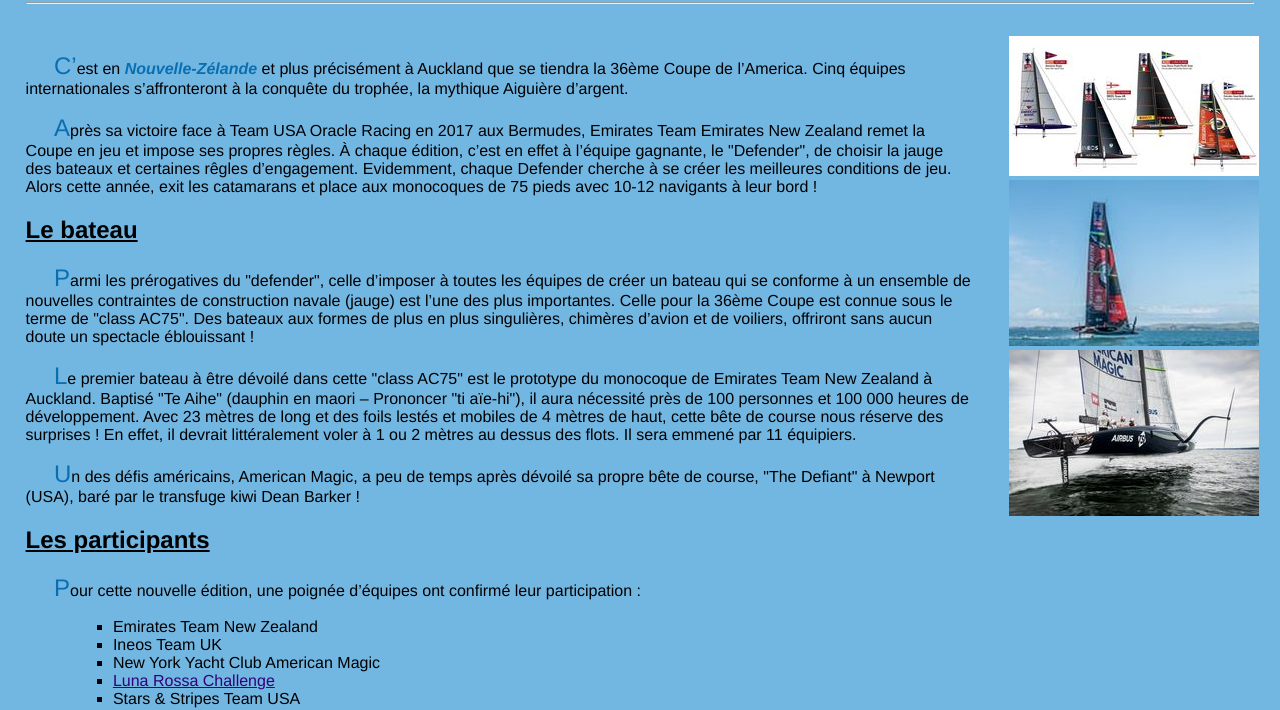
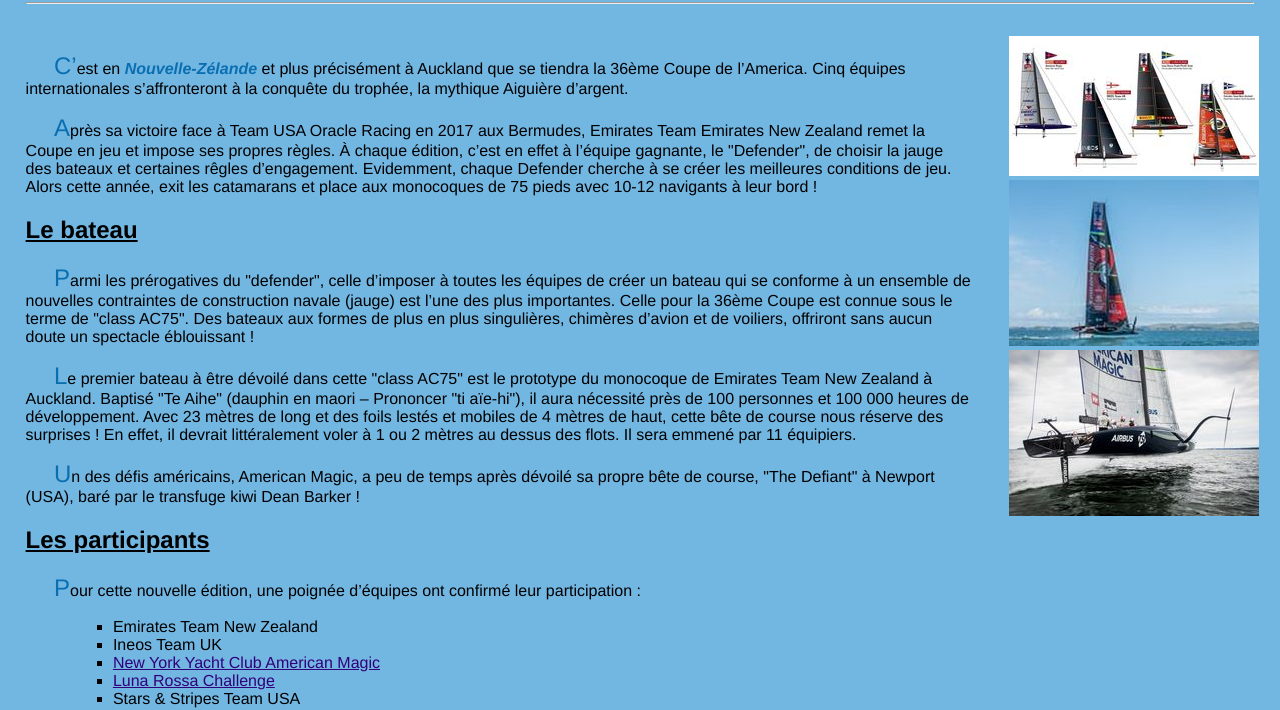
Before and after one commit to freezbeeee/ACwebProject, a plain HTML site: page index.html in a window 1280 px wide. Shown: the part 115-825 px from the top of the page. Drawn offline with Linux system fonts and the light colour scheme.

Commit message:
Ajout hyperlien vers American Magic

```diff
--- a/index.html
+++ b/index.html
@@ -45,7 +45,7 @@
 	<ul>
 		<li> Emirates Team New Zealand </li>
 		<li> Ineos Team UK </li>
-		<li> New York Yacht Club American Magic </li>
+		<li> <a href="./challenger/american_magic.html" title="Accès sécurisé au challenger American Magic"> New York Yacht Club American Magic </a></li>
 		<li> <a href="./challenger/luna_rossa.html" title="Accès sécurisé au challenger Luna Rossa"> Luna Rossa Challenge </a></li>
 		<li> Stars & Stripes Team USA </li>
 	</ul>
```
